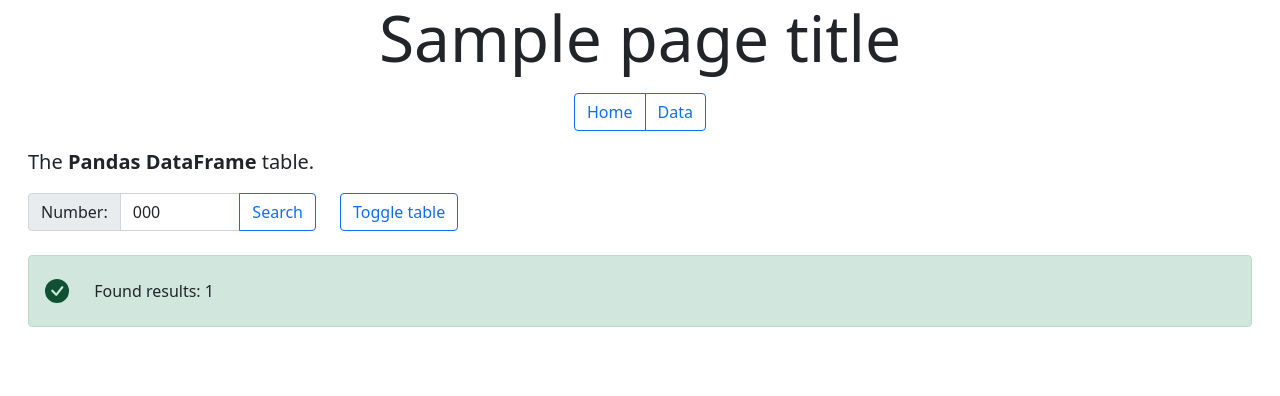
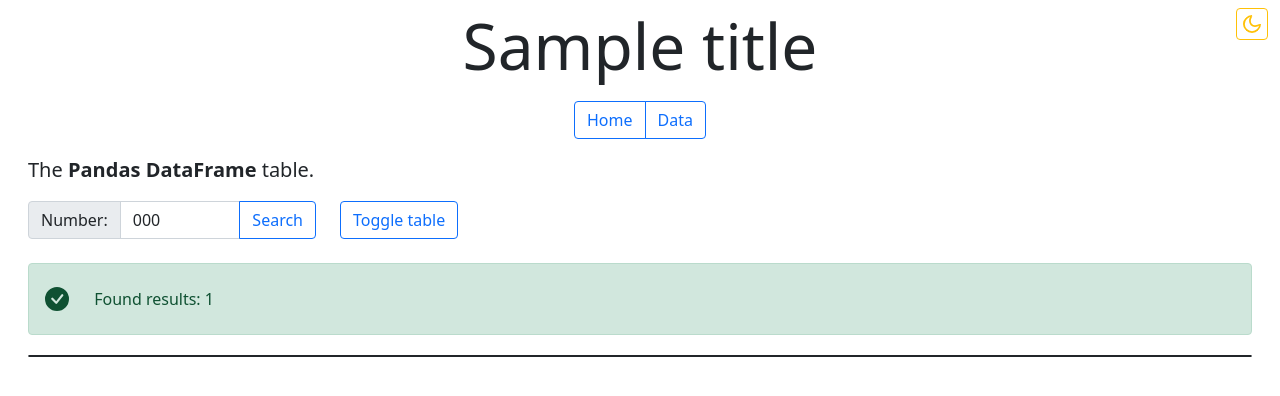
Before and after one commit to kenny-kvibe/flask-pandas-app, a Python web app: template templates/page-data.html in a window 1280 px wide. Shown: the top 396 px of the page. Run offline with Jinja, Linux system fonts and the light colour scheme; the template is opened without the code that fills it: most values are stand-ins (such as "Sample title", 1, 10 or a date in 2020).

Commit message:
Added 'dark-theme' to HTML pages

```diff
--- a/static/css/styles.less
+++ b/static/css/styles.less
@@ -1,3 +1,29 @@
+@fg-color: #cecece;
+@bg-color: #020202;
+
+@color-primary-light: #cfe2ff;
+@color-primary-dark: #084298;
+
+@color-secondary-light: #e2e3e5;
+@color-secondary-dark: #41464b;
+@color-secondary-darker: #212529;
+@color-secondary-darker-hover: #404040AA;
+
+@color-warning-light: #fff3cd;
+@color-warning-dark: #664d03;
+
+@color-danger-light: #f8d7da;
+@color-danger-dark: #842029;
+
+@color-success-light: #d1e7dd;
+@color-success-dark: #0f5132;
+
+@color-info-light: #cff4fc;
+@color-info-dark: #055160;
+
+@color-light: #fefefe;
+
+
 * {
 	margin: 0;
 	padding: 0;
@@ -13,9 +39,269 @@
 		table-layout: fixed;
 
 		tr {
-			th, td {
+			th,
+			td {
 				font-family: 'Consolas', 'Monospace';
 			}
 		}
 	}
+
+	#search-result-alert {
+		.btn {
+			color: inherit;
+		}
+	}
+
+	.rounded-table {
+		overflow: hidden;
+		border-radius: 5px;
+		border: 1px solid currentColor;
+	}
+
+	#theme-button {
+		width: 32px;
+		height: 32px;
+		padding: 5px;
+	}
+
+	&.dark-theme {
+		background-color: @bg-color;
+		color: @fg-color;
+
+		.popover-header {
+			color: @bg-color;
+		}
+
+		.form-control {
+			color: @color-secondary-light;
+			background-color: @color-secondary-darker;
+			border-color: @color-secondary-dark;
+		}
+
+		.input-group-text {
+			color: @color-secondary-light;
+			background-color: @color-secondary-dark;
+			border-color: @color-secondary-dark;
+		}
+
+		.border-dark {
+			border-color: @color-secondary-darker !important;
+		}
+
+		#theme-button {
+			padding: 3px;
+
+			.icon-sun {
+				display: block !important;
+			}
+
+			.icon-moon {
+				display: none !important;
+			}
+		}
+
+		.table {
+			&.shadow {
+				box-shadow: 0 .5rem 1rem rgba(225, 225, 225, .1) !important
+			}
+
+			th {
+				color: @color-light !important;
+			}
+
+			td {
+				color: @color-secondary-light !important;
+			}
+
+			tr:hover > * {
+				--bs-table-accent-bg: @color-secondary-darker-hover;
+				--bs-table-hover-bg: @color-secondary-darker-hover;
+			}
+
+			.table-primary {
+				background-color: @color-primary-dark;
+			}
+
+			.table-secondary {
+				background-color: @color-secondary-dark;
+			}
+
+			.table-warning {
+				background-color: @color-warning-dark;
+			}
+
+			.table-success {
+				background-color: @color-success-dark;
+			}
+
+			.table-danger {
+				background-color: @color-danger-dark;
+			}
+
+			.table-info {
+				background-color: @color-info-dark;
+			}
+		}
+
+		.alert-primary {
+			color: @color-primary-light;
+			border-color: @color-primary-dark;
+			background-color: @color-primary-dark;
+		}
+
+		.alert-secondary {
+			color: @color-secondary-light;
+			border-color: @color-secondary-dark;
+			background-color: @color-secondary-dark;
+		}
+
+		.alert-warning {
+			color: @color-warning-light;
+			border-color: @color-warning-dark;
+			background-color: @color-warning-dark;
+		}
+
+		.alert-success {
+			color: @color-success-light;
+			background-color: @color-success-dark;
+			border-color: @color-success-dark;
+		}
+
+		.alert-danger {
+			color: @color-danger-light;
+			border-color: @color-danger-dark;
+			background-color: @color-danger-dark;
+		}
+
+		.alert-info {
+			color: @color-info-light;
+			border-color: @color-info-dark;
+			background-color: @color-info-dark;
+		}
+
+		.list-group-item-primary {
+			color: @color-primary-light;
+			background-color: @color-primary-dark;
+
+			&:hover {
+				color: @color-primary-dark;
+				background-color: @color-primary-light;
+			}
+		}
+
+		.list-group-item-secondary {
+			color: @color-secondary-light;
+			background-color: @color-secondary-dark;
+
+			&:hover {
+				color: @color-secondary-dark;
+				background-color: @color-secondary-light;
+			}
+		}
+
+		.list-group-item-warning {
+			color: @color-warning-light;
+			background-color: @color-warning-dark;
+
+			&:hover {
+				color: @color-warning-dark;
+				background-color: @color-warning-light;
+			}
+		}
+
+		.list-group-item-danger {
+			color: @color-danger-light;
+			background-color: @color-danger-dark;
+
+			&:hover {
+				color: @color-danger-dark;
+				background-color: @color-danger-light;
+			}
+		}
+
+		.list-group-item-success {
+			color: @color-success-light;
+			background-color: @color-success-dark;
+
+			&:hover {
+				color: @color-success-dark;
+				background-color: @color-success-light;
+			}
+		}
+
+		.list-group-item-info {
+			color: @color-info-light;
+			background-color: @color-info-dark;
+
+			&:hover {
+				color: @color-info-dark;
+				background-color: @color-info-light;
+			}
+		}
+	}
+
+	.icon-sun {
+		box-sizing: border-box;
+		position: relative;
+		display: none;
+		width: 24px;
+		height: 24px;
+		background: linear-gradient(to bottom, currentColor 4px, transparent 0) no-repeat 5px -6px/2px 6px,
+					linear-gradient(to bottom, currentColor 4px, transparent 0) no-repeat 5px 14px/2px 6px,
+					linear-gradient(to bottom, currentColor 4px, transparent 0) no-repeat -8px 5px/6px 2px,
+					linear-gradient(to bottom, currentColor 4px, transparent 0) no-repeat 14px 5px/6px 2px;
+		border-radius: 100px;
+		box-shadow: inset 0 0 0 2px;
+		border: 6px solid transparent;
+
+		&::after,
+		&::before {
+			content: "";
+			display: block;
+			box-sizing: border-box;
+			position: absolute;
+			width: 24px;
+			height: 2px;
+			border-right: 4px solid;
+			border-left: 4px solid;
+			left: -6px;
+			top: 5px;
+		}
+
+		&::before {
+			transform: rotate(-45deg);
+		}
+
+		&::after {
+			transform: rotate(45deg);
+		}
+	}
+
+	.icon-moon {
+		overflow: hidden;
+		position: relative;
+		transform: rotate(-135deg) scale(0.9);
+		width: 20px;
+		height: 20px;
+		border: 2px solid;
+		border-bottom-color: transparent;
+
+		&,
+		&::after {
+			display: block;
+			box-sizing: border-box;
+			border-radius: 50%;
+		}
+
+		&::after {
+			content: "";
+			position: absolute;
+			width: 12px;
+			height: 18px;
+			border: 2px solid transparent;
+			box-shadow: 0 0 0 2px;
+			top: 8px;
+			left: 2px;
+		}
+	}
 }
--- a/static/js/main-script.min.js
+++ b/static/js/main-script.min.js
@@ -1 +1 @@
-"use strict";document.addEventListener("readystatechange",async e=>{"complete"==document.readyState&&(Array.from(document.querySelectorAll(".alert")).map(function(e){return new bootstrap.Alert(e)}),Array.from(document.querySelectorAll('[data-bs-toggle="popover"]')).map(e=>new bootstrap.Popover(e)))},!1);
+"use strict";document.addEventListener("readystatechange",async e=>{if("complete"==document.readyState){null!=window.bootstrap&&(Array.from(document.querySelectorAll(".alert")).map(function(e){return new window.bootstrap.Alert(e)}),Array.from(document.querySelectorAll('[data-bs-toggle="popover"]')).map(e=>new window.bootstrap.Popover(e)));{const t=document.querySelector("#body");document.querySelector("#theme-button").addEventListener("click",function(){"dark"==window.sessionStorage.getItem("theme-name")?(t.classList.remove("dark-theme"),window.sessionStorage.setItem("theme-name","light")):"light"==window.sessionStorage.getItem("theme-name")&&(t.classList.add("dark-theme"),window.sessionStorage.setItem("theme-name","dark"))},!1),null==window.sessionStorage.getItem("theme-name")&&window.sessionStorage.setItem("theme-name","light"),"dark"==window.sessionStorage.getItem("theme-name")?t.classList.add("dark-theme"):"light"==window.sessionStorage.getItem("theme-name")&&t.classList.remove("dark-theme")}}},!1);
--- a/templates/base.html
+++ b/templates/base.html
@@ -1,16 +1,16 @@
 <!DOCTYPE html>
-{%- if not (head_title is defined) -%}
-	{%- set head_title = 'Page' -%}
+{%- if not (page_title is defined) -%}
+	{%- set page_title = 'Page' -%}
 {%- endif %}
 <html lang="en" xmlns="http://www.w3.org/1999/xhtml">
 <head>
 	<meta charset="UTF-8" />
 	{%- if error_code is defined %}
-		<title>{{ page_title }} - {{ head_title }}: {{ error_code }}</title>
-		<meta name="title" content="{{ page_title }} - {{ head_title }}: {{ error_code }}" />
+		<title>{{ title }} - {{ page_title }}: {{ error_code }}</title>
+		<meta name="title" content="{{ title }} - {{ page_title }}: {{ error_code }}" />
 	{%- else %}
-		<title>{{ page_title }} - {{ head_title }}</title>
-		<meta name="title" content="{{ page_title }} - {{ head_title }}" />
+		<title>{{ title }} - {{ page_title }}</title>
+		<meta name="title" content="{{ title }} - {{ page_title }}" />
 	{%- endif %}
 	<meta name="referrer" content="strict-origin" />
 	<meta name="robots" content="noindex, nofollow" />
@@ -26,14 +26,22 @@
 	<script type="text/javascript" src="{{ url_for('static', filename='js/lib/bootstrap.5.1.3.min.js', _external=True) }}" defer=""></script>
 	{%- block page_head_content -%}{%- endblock %}
 </head>
-<body id="body">
-	<div class="container-fluid">
-		{%- if page_title is defined -%}
-			<h1 id="page-title" class="text-center display-3 mb-3">{{ page_title|safe }}</h1>
-		{%- else -%}
-			<h1 id="page-title" class="text-center display-3 mb-3">{{ head_title }}</h1>
-		{%- endif -%}
-		<div class="text-center d-block w-100 mx-auto">
+<body id="body" class="dark-theme">
+	<div class="container-fluid my-2">
+		<div class="container-fluid text-center position-relative">
+			{%- if title is defined -%}
+				<h1 id="page-title" class="text-center display-3 mb-3">{{ title|safe }}</h1>
+			{%- else -%}
+				<h1 id="page-title" class="text-center display-3 mb-3">{{ page_title }}</h1>
+			{%- endif -%}
+			<div class="position-absolute top-0 end-0">
+				<button type="button" id="theme-button" class="btn btn-outline-warning">
+					<i class="icon icon-sun"></i>
+					<i class="icon icon-moon"></i>
+				</button>
+			</div>
+		</div>
+		<div class="container-fluid text-center">
 			<div class="btn-group" role="group">
 				<a
 					class="btn {% if request.endpoint == 'view.index' %}btn-primary{% else %}btn-outline-primary{% endif %}"
--- a/templates/error.html
+++ b/templates/error.html
@@ -4,7 +4,7 @@
 {% block page_body_content %}
 	<div class="row my-3 px-3">
 		<div class="col col-12">
-			<h2 class="text-danger"><strong>{{ head_title }}: {{ error_code }}</strong> - {{ error_html|safe }}</h2>
+			<h2 class="text-danger"><strong>{{ page_title }}: {{ error_code }}</strong> - {{ error_html|safe }}</h2>
 		</div>
 	</div>
 {% endblock %}
--- a/templates/page-data.html
+++ b/templates/page-data.html
@@ -51,15 +51,16 @@
 				</div>
 			</div>
 		{% endif %}
-		<div class="col col-12 mb-1">
-			<table class="table table-bordered table table-bordered border border-dark table-hover shadow text-wrap text-break">
+		<div class="col col-12 mb-2">
+			<div class="d-block rounded-table border-dark">
+				<table class="table table-bordered table table-bordered border border-dark table-hover shadow text-wrap text-break text-dark m-0">
 					<tbody>
 						{% if table_direction == 'horizontal' %}
 							{% for key, dict in dict_table|items %}
 								<tr>
 									<th scope="row" class="text-dark border-dark table-warning">{{ key }}</th>
 									{% for value in dict.values() %}
-									<td class="text-dark border-dark {%
+										<td class="border-dark {%
 											if number_arg == '' %}table-primary{%
 											elif number_arg == value|string %}table-success{%
 											else %}table-danger{%
@@ -71,14 +72,14 @@
 						{% elif table_direction == 'vertical' %}
 							<tr>
 								{% for key in dict_table.keys() %}
-								<th scope="col" class="text-dark border-dark table-warning">{{ key }}</th>
+									<th scope="col" class="border-dark table-warning">{{ key }}</th>
 								{% endfor %}
 							</tr>
 							{% for idx in range(dict_table|length) %}
 								<tr>
 									{% for dict in dict_table.values() %}
 										{% set value = dict[idx] %}
-									<td class="text-dark border-dark {%
+										<td class="border-dark {%
 											if number_arg == '' %}table-primary{%
 											elif number_arg == value|string %}table-success{%
 											else %}table-danger{%
@@ -92,4 +93,5 @@
 				</table>
 			</div>
 		</div>
+	</div>
 {%- endblock -%}
```
Also changed, not shown: static/js/main-script.js (+32 -4 lines), web_app.py (+8 -11 lines), static/css/styles.min.css. Lines whose indentation alone changed are shown as unchanged.
